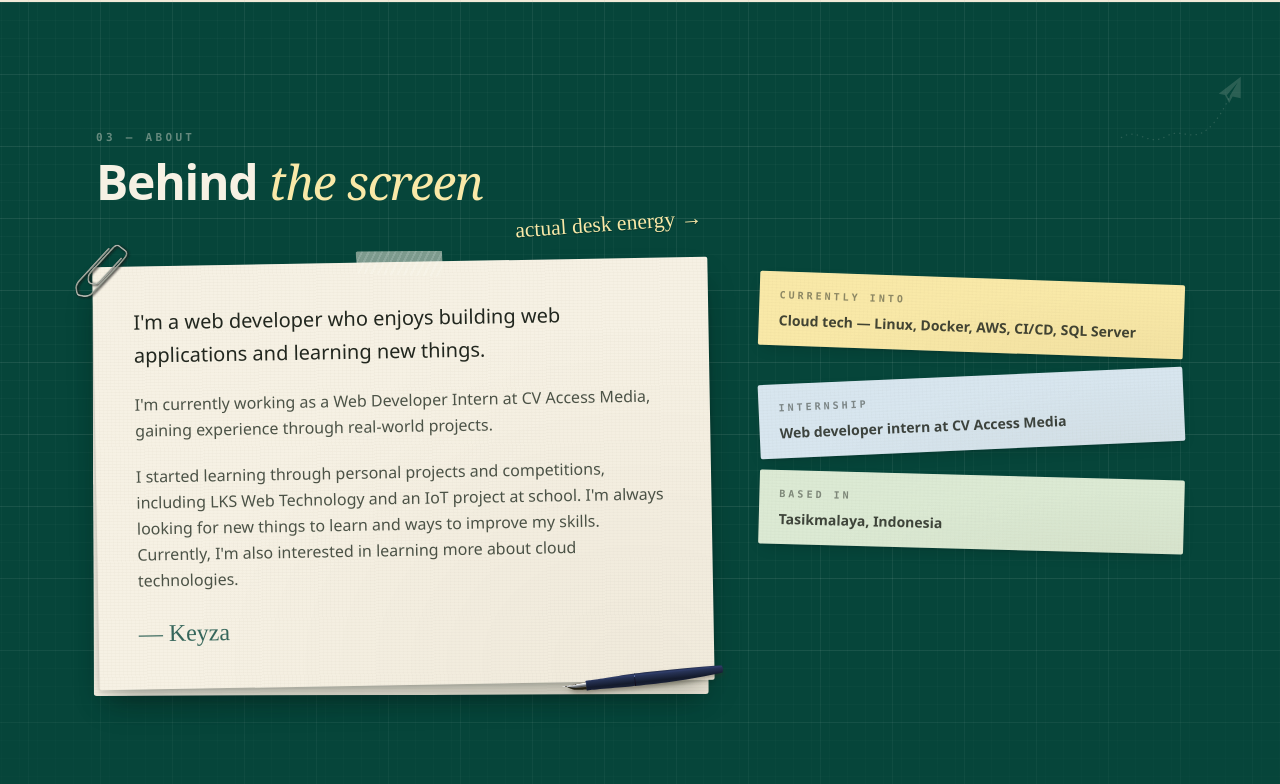
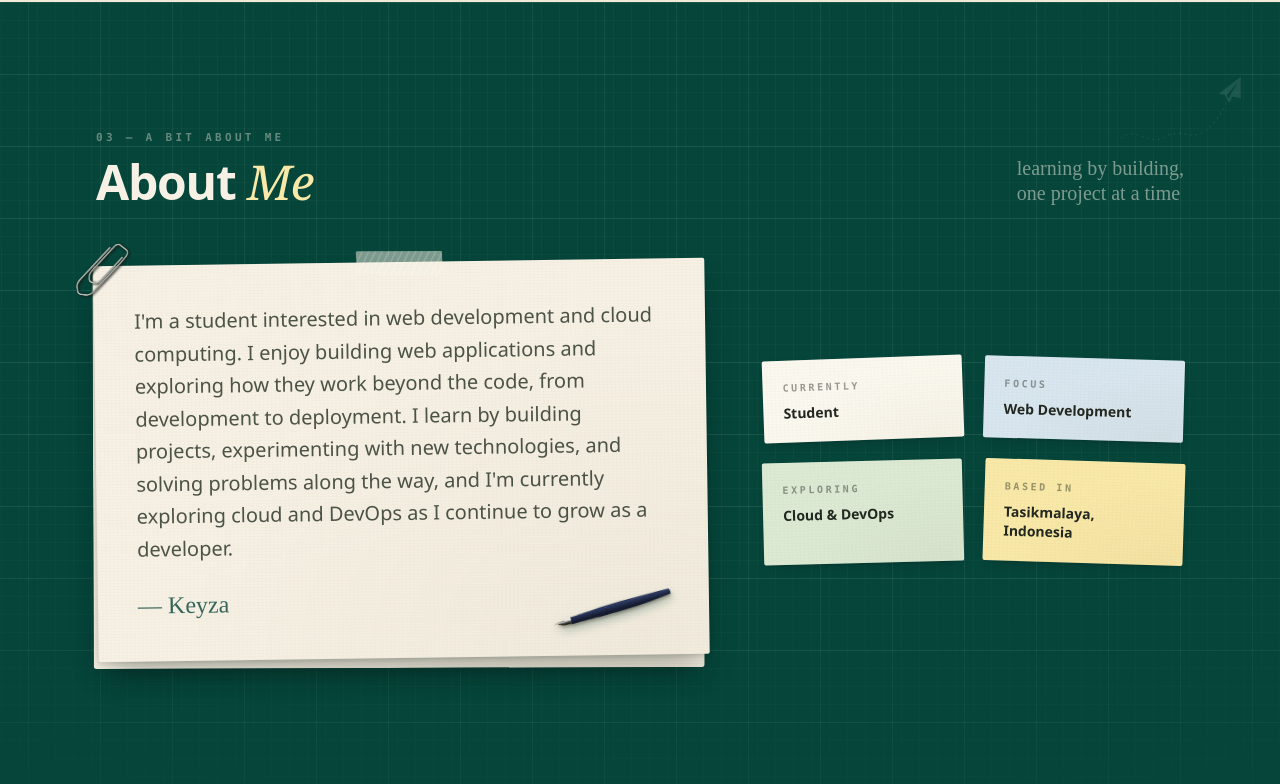
Before and after one commit to hikoo17/portfolio-v1, a Nuxt app: page / in a window 1280 px wide. Shown: the part 2573-3357 px from the top of the page. Built offline with nearby package versions, Linux system fonts and the light colour scheme.

Commit message:
refactor(about): rebuild the About section around a single intro sheet
Replace the multi-paragraph bio and three stacked notes with one large paper card plus a 2x2 grid of four fact notes, and move the pen and paperclip accents onto the sheet.

```diff
--- a/app/components/SectionAbout.vue
+++ b/app/components/SectionAbout.vue
@@ -1,20 +1,14 @@
 <script setup lang="ts">
 const { t } = useI18n()
 
-const notes = [
-  { key: 'currentlyInto', color: 'yellow' as const, rotation: '2deg' },
-  { key: 'internship', color: 'blue' as const, rotation: '-2.5deg' },
-  { key: 'basedIn', color: 'green' as const, rotation: '1.5deg' },
+// Four supporting notes. Colours and tilts follow the existing paper language,
+// kept restrained so the main About Me sheet stays the anchor.
+const facts = [
+  { key: 'currently', color: 'white' as const, rotation: '-2deg' },
+  { key: 'focus', color: 'blue' as const, rotation: '1.6deg' },
+  { key: 'exploring', color: 'green' as const, rotation: '-1.4deg' },
+  { key: 'basedIn', color: 'yellow' as const, rotation: '1.8deg' },
 ]
-
-// The body holds several paragraphs separated by blank lines so the copy can
-// grow without touching this component.
-const aboutParagraphs = computed(() =>
-  t('about.body')
-    .split('\n\n')
-    .map(paragraph => paragraph.trim())
-    .filter(Boolean),
-)
 </script>
 
 <template>
@@ -24,10 +18,11 @@ const aboutParagraphs = computed(() =>
   >
     <PaperPlane
       variant="wave"
-      class="pointer-events-none absolute top-12 right-4 -z-10 w-20 rotate-6 text-cream/15 sm:right-8 sm:w-28 lg:top-16 lg:w-32"
+      class="pointer-events-none absolute top-12 right-4 -z-10 w-20 rotate-6 text-cream/10 sm:right-8 sm:w-28 lg:top-16 lg:w-32"
     />
     <div class="mx-auto max-w-6xl px-6 lg:px-8">
-      <div class="reveal">
+      <div class="reveal flex flex-wrap items-end justify-between gap-6">
+        <div>
           <p class="font-mono text-[11px] font-semibold tracking-[0.3em] text-cream/40 uppercase">
             {{ t('about.eyebrow') }}
           </p>
@@ -35,26 +30,46 @@ const aboutParagraphs = computed(() =>
             {{ t('about.titleA') }} <span class="font-serif font-normal italic text-note-yellow">{{ t('about.titleB') }}</span>
           </h2>
         </div>
+        <p class="max-w-xs font-hand text-xl leading-tight text-cream/50">
+          {{ t('about.note1') }}<br />{{ t('about.note2') }}
+        </p>
+      </div>
 
-      <div class="mt-14 grid gap-10 lg:grid-cols-12 lg:gap-12">
-        <div class="reveal relative lg:col-span-7" :style="{ '--reveal-delay': '100ms' }">
+      <div class="mt-14 grid items-center gap-12 lg:grid-cols-12 lg:gap-14">
+        <!-- Left: one large sheet for the introduction. -->
+        <div class="reveal relative lg:col-span-7">
           <div
             class="paper-backing"
             style="--backing-tilt: -0.2deg; --backing-x: -3px; --backing-y: 10px"
             aria-hidden="true"
           />
-          <ThePaper color="cream" rotation="-1deg" tape="top-center" tape-tilt="2deg" class="paper--stacked px-7 py-8 sm:px-10 sm:py-10" style="--tilt-hover: -3.5deg">
-            <p class="text-lg leading-relaxed text-ink sm:text-xl">
-              {{ t('about.lead') }}
+          <ThePaper
+            color="cream"
+            rotation="-0.8deg"
+            tape="top-center"
+            tape-tilt="2deg"
+            class="paper--stacked px-7 py-8 sm:px-10 sm:py-10"
+            style="--tilt-hover: -2.8deg"
+          >
+            <p class="max-w-xl text-lg leading-relaxed text-ink-soft sm:text-xl">
+              {{ t('about.intro') }}
             </p>
-            <p
-              v-for="(paragraph, i) in aboutParagraphs"
-              :key="i"
-              class="mt-5 leading-relaxed text-ink-soft"
+            <p class="mt-6 font-hand text-2xl text-emerald-deep/80">
+              — Keyza
+            </p>
+
+            <img
+              src="/images/scrapbook/pen.svg"
+              alt=""
+              width="529"
+              height="120"
+              class="pointer-events-none absolute right-4 bottom-5 z-10 w-24 -rotate-[16deg] select-none drop-shadow-[0_5px_4px_rgba(6,69,58,0.28)] sm:right-6 sm:bottom-6 sm:w-32 lg:w-36"
+              draggable="false"
+              loading="lazy"
+              decoding="async"
+              aria-hidden="true"
             >
-              {{ paragraph }}
-            </p>
-            <p class="mt-6 font-hand text-2xl text-emerald-deep/80">— Keyza</p>
+
             <img
               src="/images/scrapbook/paperclip.svg"
               alt=""
@@ -66,47 +81,33 @@ const aboutParagraphs = computed(() =>
               decoding="async"
               aria-hidden="true"
             >
-            <img
-              src="/images/scrapbook/pen.svg"
-              alt=""
-              width="529"
-              height="120"
-              class="pointer-events-none absolute right-1 -bottom-4 z-10 w-28 -rotate-3 select-none sm:right-4 sm:-bottom-7 sm:w-40 sm:-rotate-6 lg:-right-6 lg:w-48"
-              draggable="false"
-              loading="lazy"
-              decoding="async"
-              aria-hidden="true"
-            >
           </ThePaper>
-          <p
-            class="hand-arrow pointer-events-none absolute -top-12 right-2 hidden rotate-[-4deg] lg:block"
-            aria-hidden="true"
-          >
-            {{ t('about.handNote') }}
-          </p>
         </div>
 
-        <div class="flex flex-col gap-6 lg:col-span-5 lg:pt-4">
+        <!-- Right: four separate paper notes in a 2×2 arrangement. -->
+        <div class="lg:col-span-5">
+          <div class="grid grid-cols-2 gap-4 sm:gap-5">
             <div
-            v-for="(note, i) in notes"
-            :key="note.key"
-            class="reveal reveal--drop"
+              v-for="(fact, i) in facts"
+              :key="fact.key"
+              class="reveal reveal--drop h-full"
               :style="{
-              '--reveal-delay': `${160 + i * 110}ms`,
+                '--reveal-delay': `${140 + i * 90}ms`,
                 '--drop-tilt': i % 2 === 0 ? '-2.5deg' : '2.5deg',
               }"
             >
-            <ThePaper :color="note.color" :rotation="note.rotation" class="px-5 py-4">
-              <p class="font-mono text-[10px] font-semibold tracking-[0.3em] text-ink/50 uppercase">
-                {{ t(`about.${note.key}`) }}
+              <ThePaper :color="fact.color" :rotation="fact.rotation" hover class="h-full px-4 py-4 sm:px-5 sm:py-5">
+                <p class="font-mono text-[10px] font-semibold tracking-[0.26em] text-ink/45 uppercase">
+                  {{ t(`about.cards.${fact.key}.label`) }}
                 </p>
-              <p class="mt-2 text-sm leading-snug font-semibold text-ink/85">
-                {{ t(`about.${note.key}Text`) }}
+                <p class="mt-2 text-sm leading-snug font-semibold text-ink">
+                  {{ t(`about.cards.${fact.key}.value`) }}
                 </p>
               </ThePaper>
             </div>
           </div>
         </div>
       </div>
+    </div>
   </section>
 </template>
--- a/i18n/locales/en.json
+++ b/i18n/locales/en.json
@@ -74,18 +74,20 @@
     }
   },
   "about": {
-    "eyebrow": "03 — About",
-    "titleA": "Behind",
-    "titleB": "the screen",
-    "lead": "I'm a web developer who enjoys building web applications and learning new things.",
-    "body": "I'm currently working as a Web Developer Intern at CV Access Media, gaining experience through real-world projects.\n\nI started learning through personal projects and competitions, including LKS Web Technology and an IoT project at school. I'm always looking for new things to learn and ways to improve my skills. Currently, I'm also interested in learning more about cloud technologies.",
-    "handNote": "actual desk energy →",
+    "eyebrow": "03 — A bit about me",
+    "titleA": "About",
+    "titleB": "Me",
+    "note1": "learning by building,",
+    "note2": "one project at a time",
+    "intro": "I'm a student interested in web development and cloud computing. I enjoy building web applications and exploring how they work beyond the code, from development to deployment. I learn by building projects, experimenting with new technologies, and solving problems along the way, and I'm currently exploring cloud and DevOps as I continue to grow as a developer.",
+    "cards": {
+      "currently": { "label": "Currently", "value": "Student" },
+      "focus": { "label": "Focus", "value": "Web Development" },
+      "exploring": { "label": "Exploring", "value": "Cloud & DevOps" },
+      "basedIn": { "label": "Based in", "value": "Tasikmalaya, Indonesia" }
+    },
     "currentlyInto": "CURRENTLY INTO",
-    "currentlyIntoText": "Cloud tech — Linux, Docker, AWS, CI/CD, SQL Server",
-    "internship": "INTERNSHIP",
-    "internshipText": "Web developer intern at CV Access Media",
-    "basedIn": "BASED IN",
-    "basedInText": "Tasikmalaya, Indonesia"
+    "currentlyIntoText": "Cloud tech — Linux, Docker, AWS, CI/CD, SQL Server"
   },
   "skills": {
     "eyebrow": "04 — Toolbox",
--- a/i18n/locales/id.json
+++ b/i18n/locales/id.json
@@ -91,18 +91,18 @@
     }
   },
   "about": {
-    "eyebrow": "03 — Tentang",
-    "titleA": "Di balik",
-    "titleB": "layar",
-    "lead": "Aku web developer yang senang membangun aplikasi web dan terus mempelajari hal-hal baru.",
-    "body": "Saat ini aku bekerja sebagai Web Developer Intern di CV Access Media dan menambah pengalaman lewat proyek-proyek nyata.\n\nAku mulai belajar lewat proyek pribadi dan kompetisi, termasuk LKS Web Technology dan proyek IoT di sekolah. Aku selalu mencari hal baru untuk dipelajari dan cara untuk terus mengasah kemampuanku. Sekarang, aku juga tertarik mendalami teknologi cloud.",
-    "handNote": "energi meja kerja asli →",
-    "currentlyInto": "SEDANG DIPELAJARI",
-    "currentlyIntoText": "Teknologi cloud — Linux, Docker, AWS, CI/CD, SQL Server",
-    "internship": "MAGANG",
-    "internshipText": "Magang web developer di CV Access Media",
-    "basedIn": "BERDOMISILI DI",
-    "basedInText": "Tasikmalaya, Indonesia"
+    "eyebrow": "03 — Sedikit tentang saya",
+    "titleA": "Tentang",
+    "titleB": "Saya",
+    "note1": "belajar sambil membangun,",
+    "note2": "satu proyek demi satu",
+    "intro": "Aku seorang pelajar yang tertarik pada web development dan cloud computing. Aku senang membangun aplikasi web dan menelusuri cara kerjanya di luar kode, dari pengembangan sampai deployment. Aku belajar lewat proyek, bereksperimen dengan teknologi baru, dan menyelesaikan masalah sepanjang jalan, dan saat ini aku sedang mendalami cloud dan DevOps seiring aku terus berkembang sebagai developer.",
+    "cards": {
+      "currently": { "label": "Saat ini", "value": "Pelajar" },
+      "focus": { "label": "Fokus", "value": "Web Development" },
+      "exploring": { "label": "Menjelajah", "value": "Cloud & DevOps" },
+      "basedIn": { "label": "Berdomisili di", "value": "Tasikmalaya, Indonesia" }
+    }
   },
   "skills": {
     "eyebrow": "04 — Toolbox",
```
Lines whose indentation alone changed are shown as unchanged.
